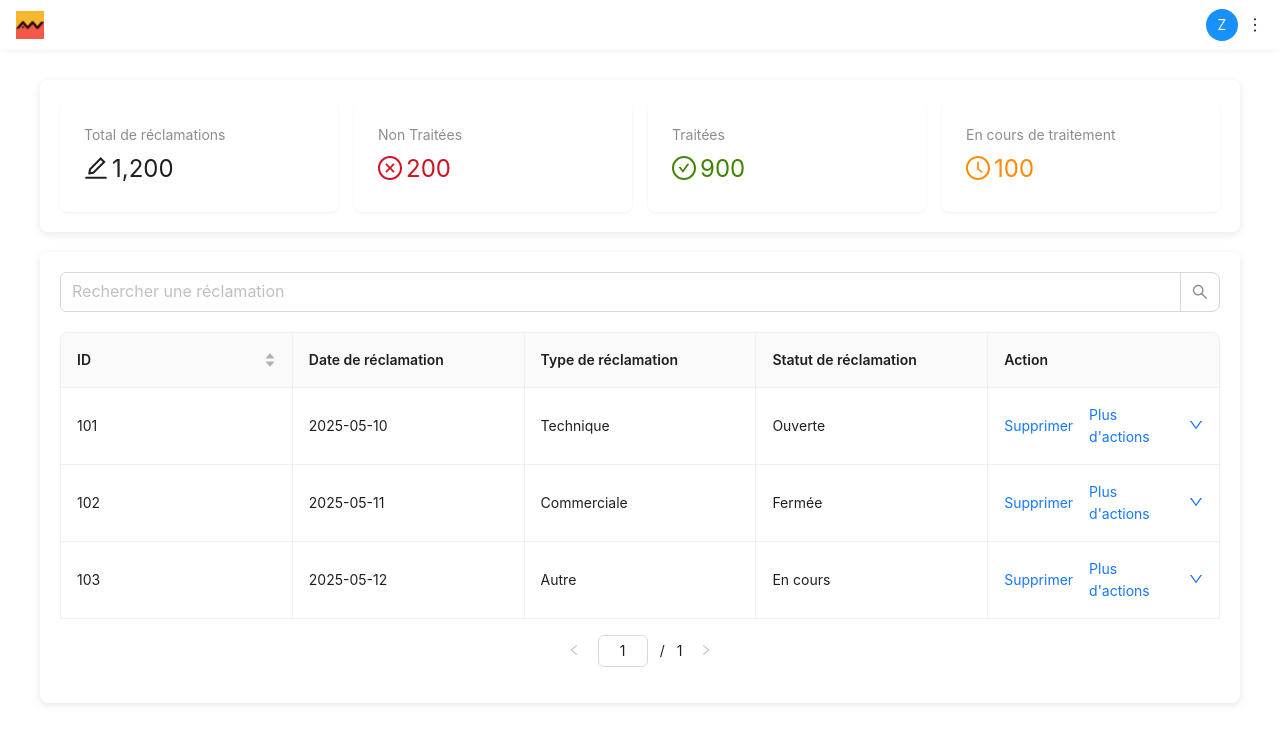
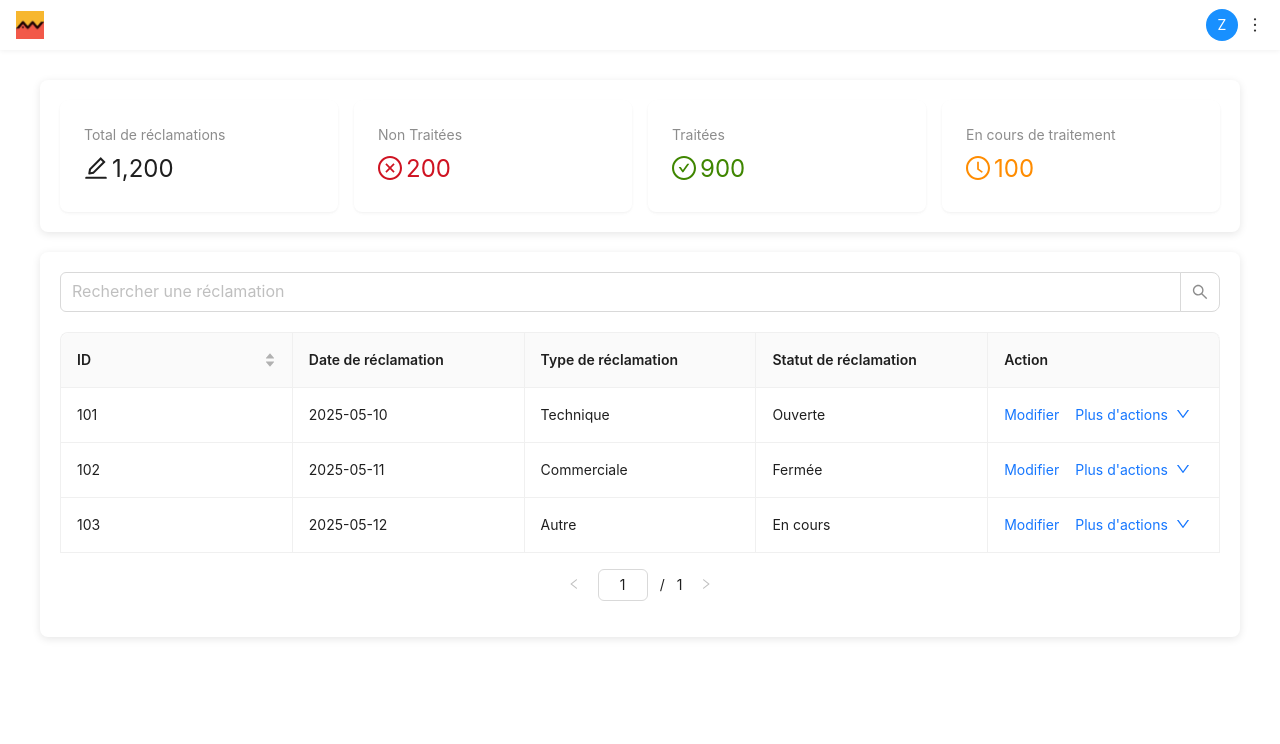
Before and after one commit to zineb-elanez/FrontDevopsRepo, a React (Vite) app: page / in a window 1280 px wide. Shown: the top 744 px of the page. Built offline with nearby package versions, Linux system fonts and the light colour scheme.

Commit message:
Déploiement test Azure Static Web App

```diff
--- a/src/components/tableau.jsx
+++ b/src/components/tableau.jsx
@@ -33,7 +33,7 @@ const columns = [
     key: 'action',
     render: () => (
       <Space size="middle">
-        <a>Supprimer</a>
+        <a>Modifier</a>
         <a>
           <Space>
             Plus d'actions <DownOutlined />
```
